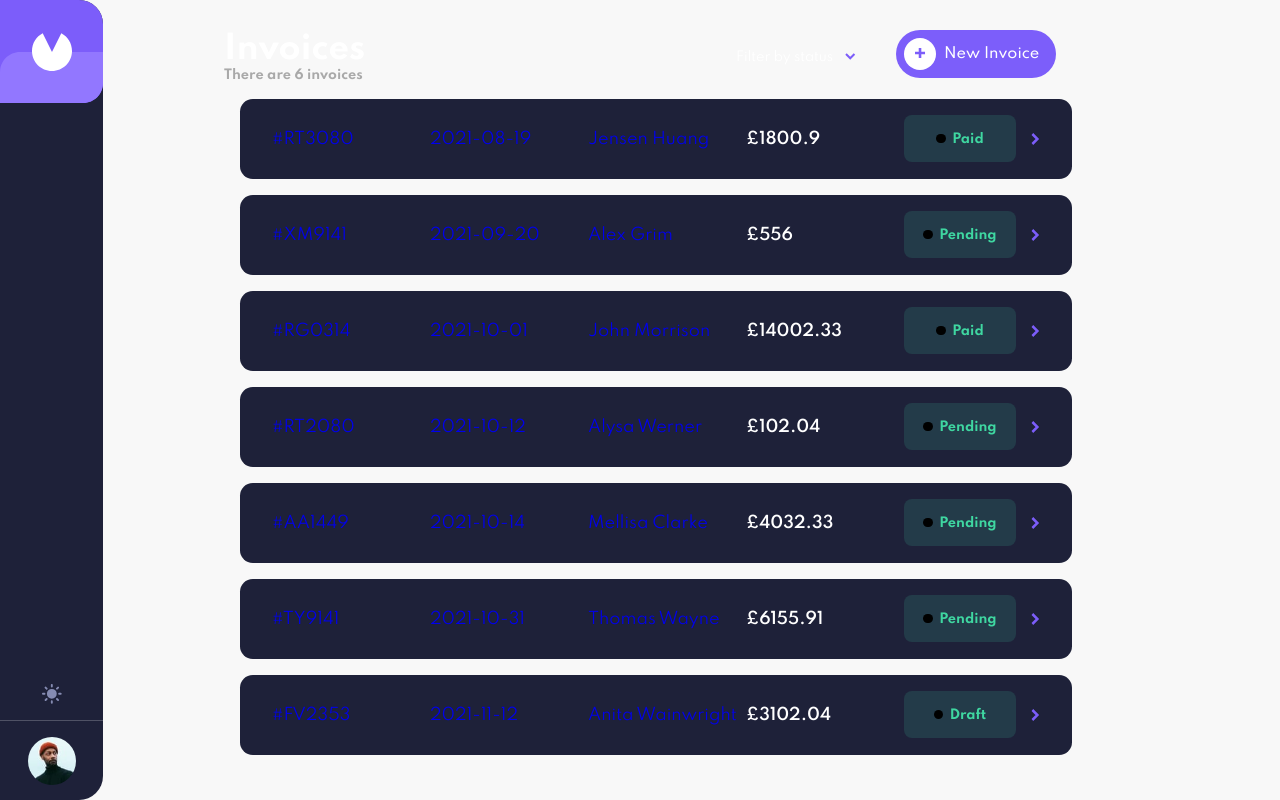
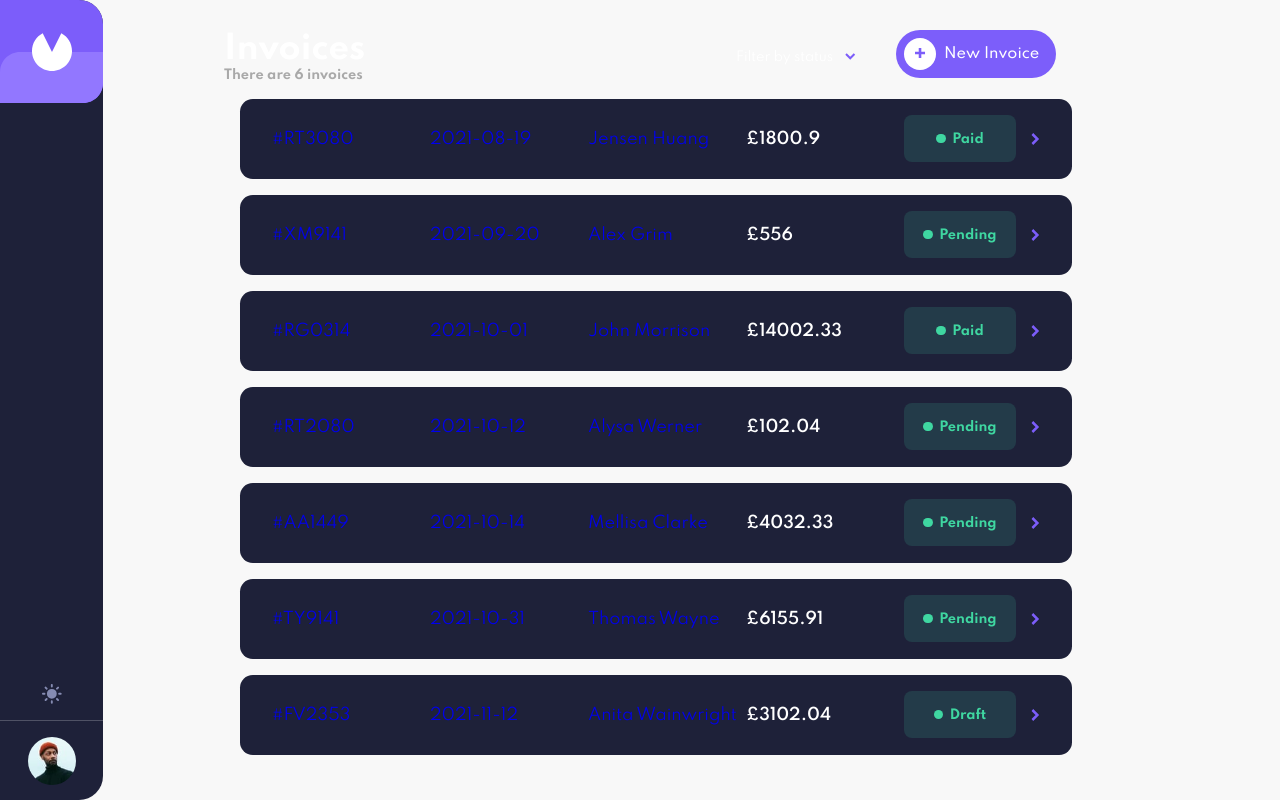
Before and after one commit to mrbrovki/invoice-app, a React (Create React App) app: page / in a window 1280 px wide. Built offline with nearby package versions, Linux system fonts and the light colour scheme.

Commit message:
status circle added

```diff
--- a/src/styles/Invoice.module.css
+++ b/src/styles/Invoice.module.css
@@ -38,7 +38,7 @@
   width: 0.6rem;
   height: 0.6rem;
   border-radius: 50%;
-  background-color: black;
+  background-color: #3fd7a1;
 }
 
 .arrow-right {
```
